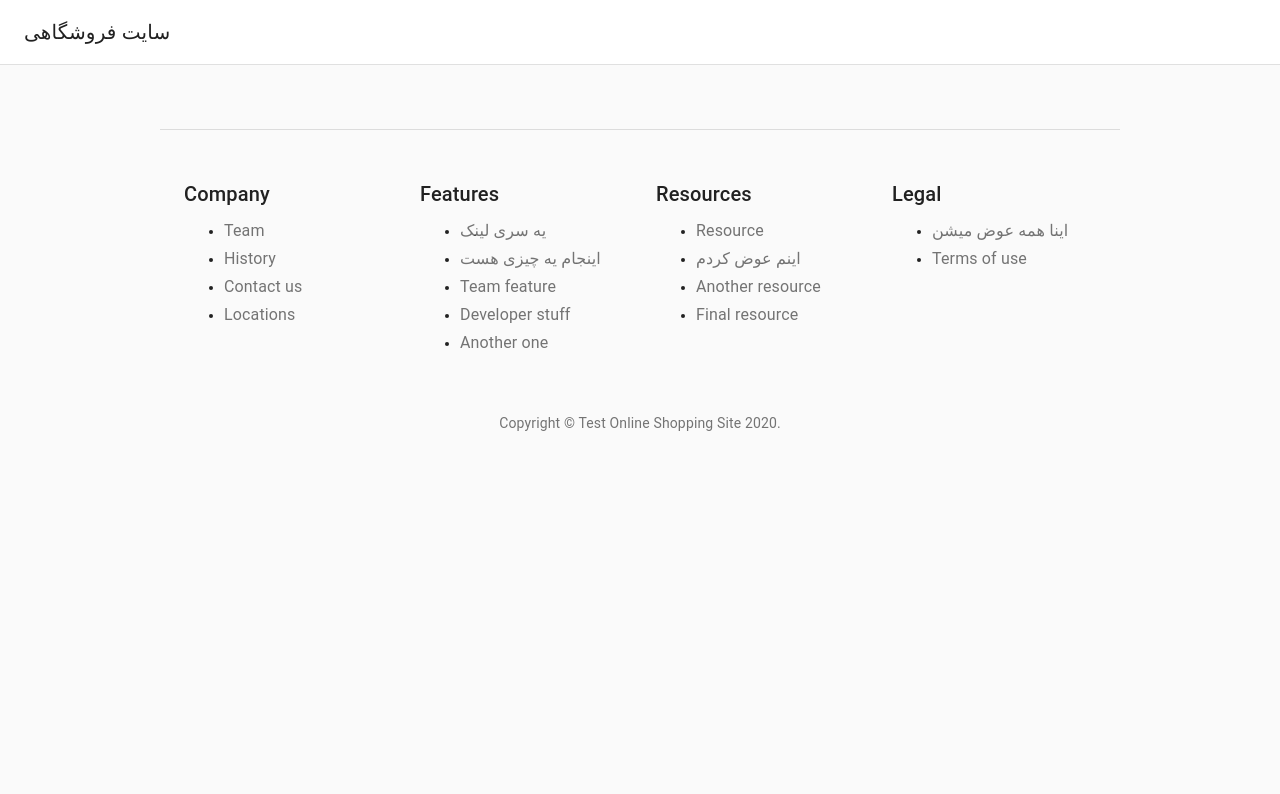
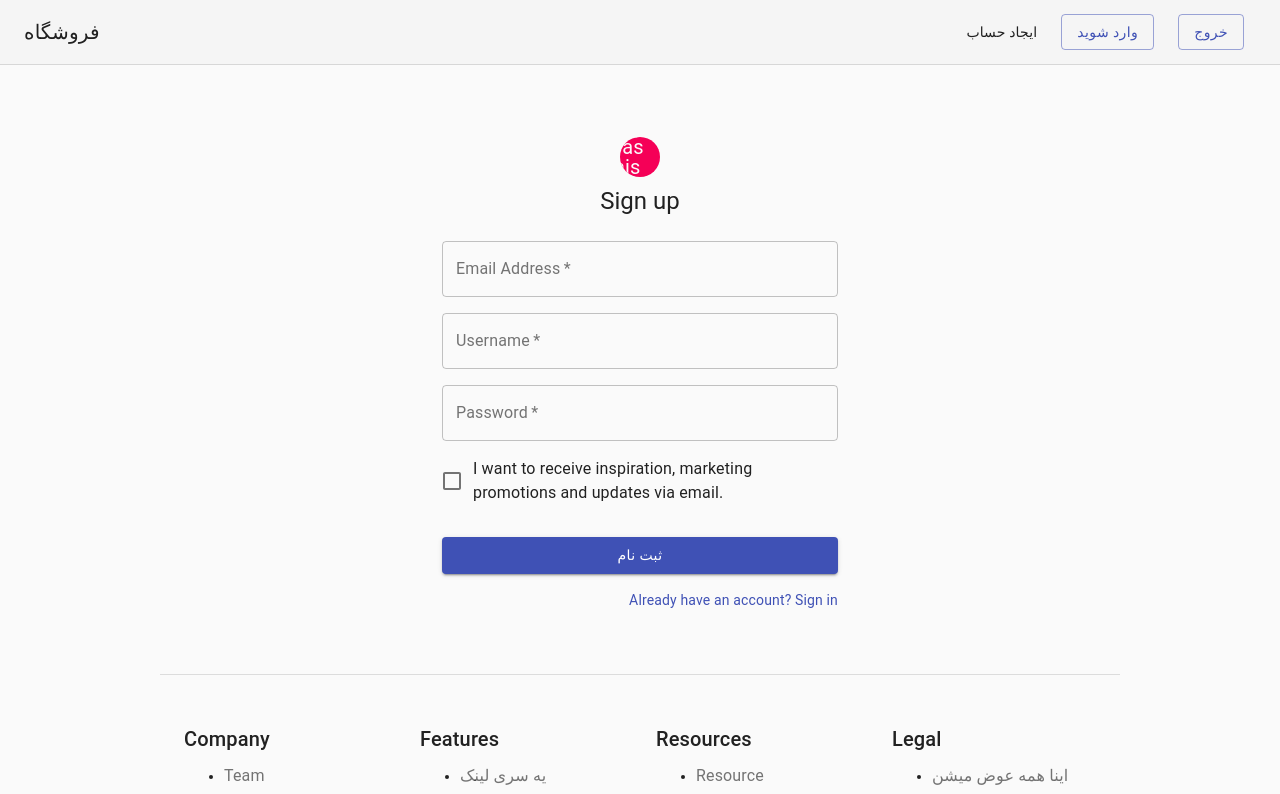
Before and after one commit to alirezamastery/react_test, a React (Create React App) app: page /register in a window 1280 px wide. Shown: the top 794 px of the page. Built offline with nearby package versions, Linux system fonts and the light colour scheme.

Commit message:
JWT login

```diff
--- a/src/components/Header.js
+++ b/src/components/Header.js
@@ -3,11 +3,20 @@ import AppBar from '@material-ui/core/AppBar';
 import Toolbar from '@material-ui/core/Toolbar';
 import Typography from '@material-ui/core/Typography';
 import CssBaseline from '@material-ui/core/CssBaseline';
-import {makeStyles} from '@material-ui/core/styles';
+import { makeStyles } from '@material-ui/core/styles';
+import { NavLink } from 'react-router-dom';
+import Link from '@material-ui/core/Link';
+import Button from '@material-ui/core/Button';
 
 const useStyles = makeStyles((theme) => ({
 	appBar: {
 		borderBottom: `1px solid ${theme.palette.divider}`,
+	},
+	link: {
+		margin: theme.spacing(1, 1.5),
+	},
+	toolbarTitle: {
+		flexGrow: 1,
 	},
 }));
 
@@ -15,17 +24,60 @@ function Header() {
 	const classes = useStyles();
 	return (
 		<React.Fragment>
-            <CssBaseline/>
+			<CssBaseline />
 			<AppBar
 				position="static"
-                color="white"
+				color="default"
 				elevation={0}
 				className={classes.appBar}
 			>
-                <Toolbar>
-                    <Typography variant="h6" color="inherit" noWrap>
-                        سایت فروشگاهی
+				<Toolbar className={classes.toolbar}>
+					<Typography
+						variant="h6"
+						color="inherit"
+						noWrap
+						className={classes.toolbarTitle}
+					>
+						<Link
+							component={NavLink}
+							to="/"
+							underline="none"
+							color="textPrimary"
+						>
+							فروشگاه
+						</Link>
 					</Typography>
+					<nav>
+						<Link
+							color="textPrimary"
+							href="#"
+							className={classes.link}
+							component={NavLink}
+							to="/register"
+						>
+							ایجاد حساب
+						</Link>
+					</nav>
+					<Button
+						href="#"
+						color="primary"
+						variant="outlined"
+						className={classes.link}
+						component={NavLink}
+						to="/login"
+					>
+						وارد شوید
+					</Button>
+					<Button
+						href="#"
+						color="primary"
+						variant="outlined"
+						className={classes.link}
+						component={NavLink}
+						to="/logout"
+					>
+						خروج
+					</Button>
 				</Toolbar>
 			</AppBar>
 		</React.Fragment>
--- a/src/components/login.js
+++ b/src/components/login.js
@@ -34,7 +34,7 @@ const useStyles = makeStyles((theme) => ({
 	},
 }));
 
-export default function SignIn() {
+export default function Login() {
 	const history = useHistory();
 	const initialFormData = Object.freeze({
 		email: '',
--- a/src/components/logout.js
+++ b/src/components/logout.js
@@ -2,7 +2,7 @@ import React, { useState, useEffect } from 'react';
 import axiosInstance from '../axios';
 import { useHistory } from 'react-router-dom';
 
-export default function SignUp() {
+export default function Logout() {
 	const history = useHistory();
 
 	useEffect(() => {
--- a/src/components/register.js
+++ b/src/components/register.js
@@ -1,7 +1,7 @@
 import React, { useState } from 'react';
 import axiosInstance from '../axios';
 import { useHistory } from 'react-router-dom';
-//MaterialUI
+//MaterialUI:
 import Avatar from '@material-ui/core/Avatar';
 import Button from '@material-ui/core/Button';
 import CssBaseline from '@material-ui/core/CssBaseline';
@@ -34,7 +34,7 @@ const useStyles = makeStyles((theme) => ({
 	},
 }));
 
-export default function SignUp() {
+export default function Register() {
 	const history = useHistory();
 	const initialFormData = Object.freeze({
 		email: '',
@@ -57,7 +57,7 @@ export default function SignUp() {
 		console.log(formData);
 
 		axiosInstance
-			.post(`user/create/`, {
+			.post(`user/register/`, {
 				email: formData.email,
 				user_name: formData.username,
 				password: formData.password,
@@ -75,7 +75,7 @@ export default function SignUp() {
 		<Container component="main" maxWidth="xs">
 			<CssBaseline />
 			<div className={classes.paper}>
-				<Avatar className={classes.avatar}></Avatar>
+				<Avatar className={classes.avatar}>why was this empty?</Avatar>
 				<Typography component="h1" variant="h5">
 					Sign up
 				</Typography>
@@ -133,7 +133,7 @@ export default function SignUp() {
 						className={classes.submit}
 						onClick={handleSubmit}
 					>
-						Sign Up
+						ثبت نام
 					</Button>
 					<Grid container justify="flex-end">
 						<Grid item>
--- a/src/index.js
+++ b/src/index.js
@@ -6,14 +6,19 @@ import reportWebVitals from './reportWebVitals';
 import {Route, BrowserRouter as Router, Switch} from 'react-router-dom'
 import Header from "./components/Header";
 import Footer from "./components/Footer";
-
+import Register from './components/register';
+import Login from './components/login';
+import Logout from './components/logout';
 
 const routing = (
     <Router>
         <React.StrictMode>
             <Header/>
             <Switch>
-                <Route exact path="/" component={App}/>
+				<Route exact path="/" component={App} />
+				<Route path="/register" component={Register} />
+				<Route path="/login" component={Login} />
+				<Route path="/logout" component={Logout} />
             </Switch>
             <Footer/>
         </React.StrictMode>
```
Lines whose indentation alone changed are shown as unchanged.
